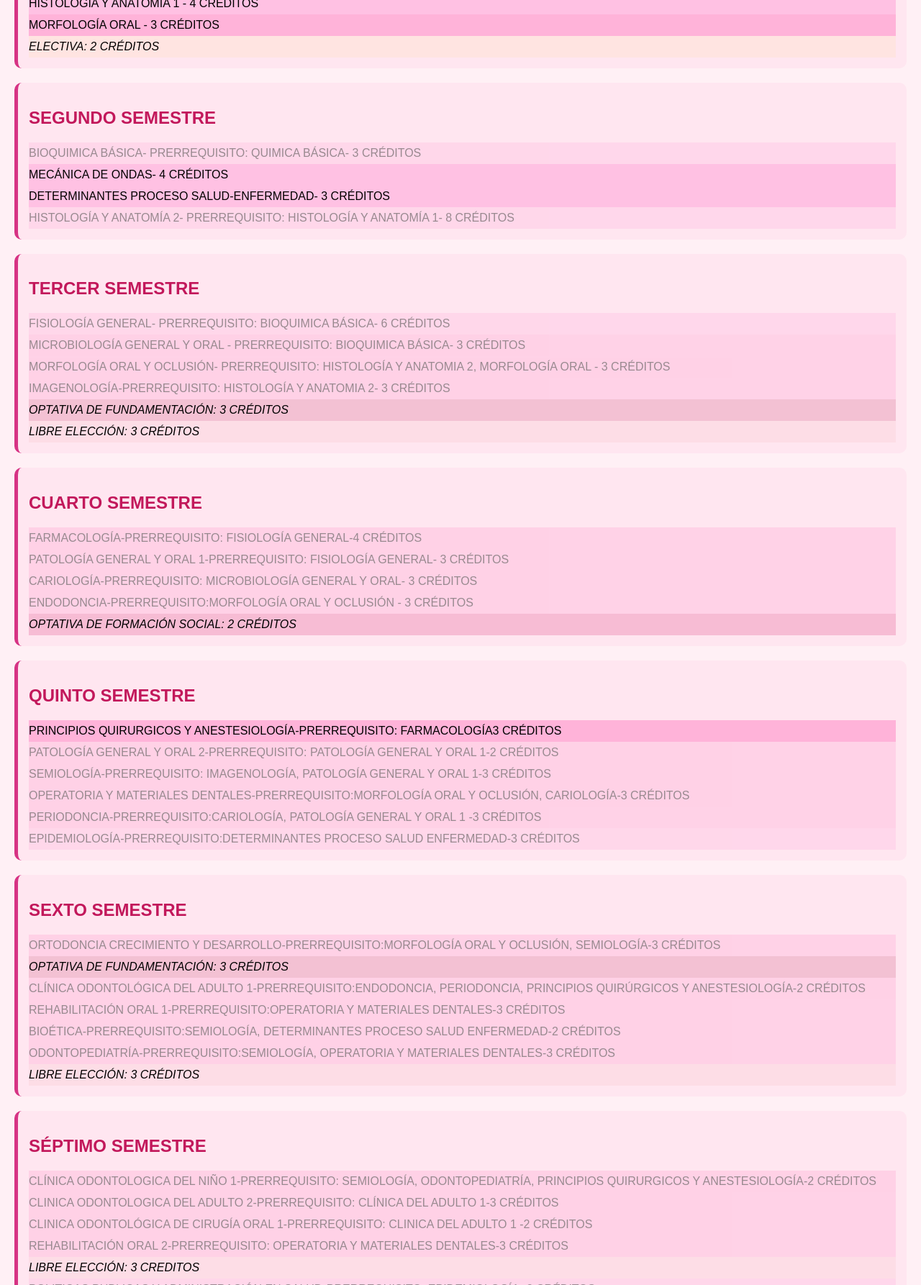
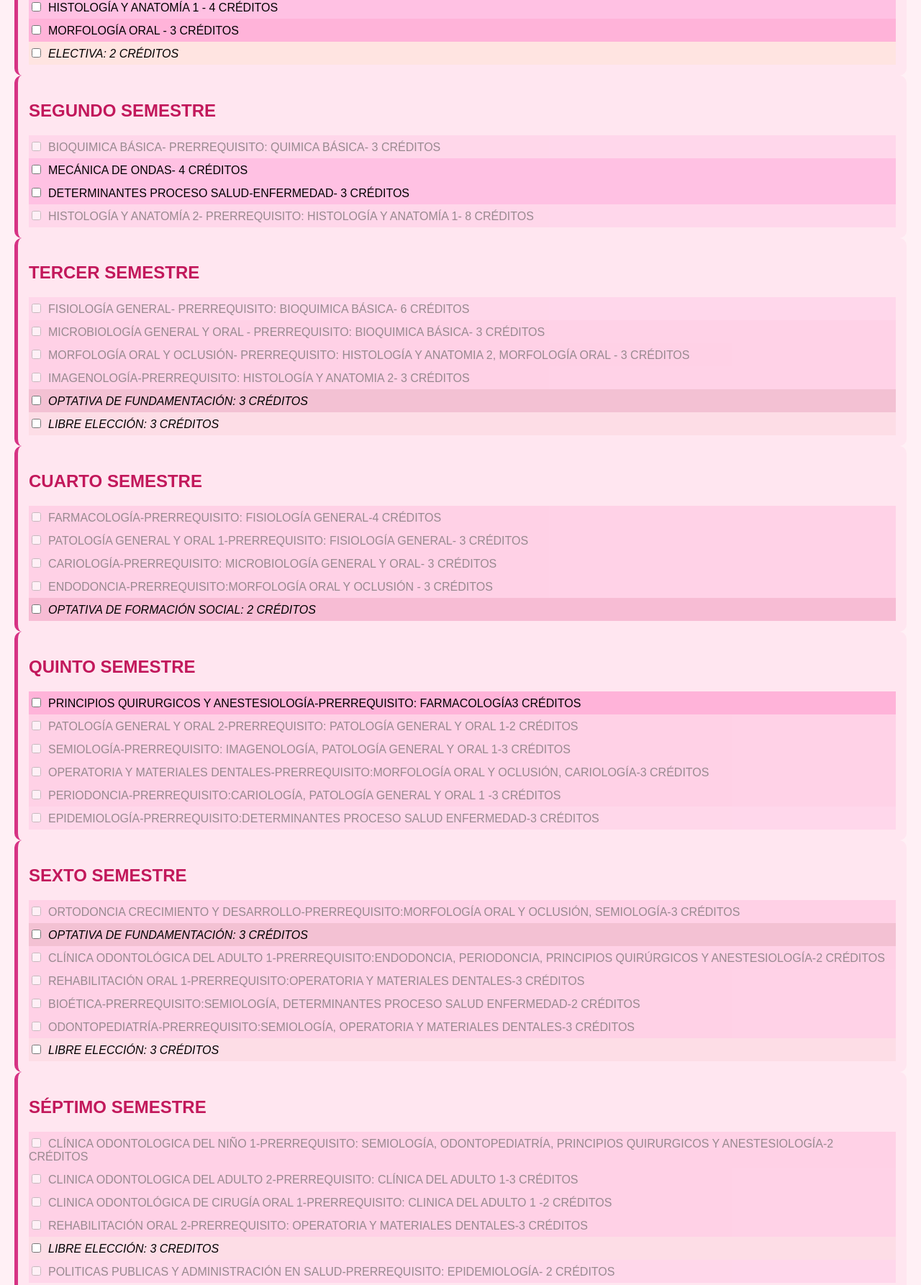
Before and after one commit to Valepri0311/MALLA-DEFINITIVA, a plain HTML site: page index.html in a window 1280 px wide. Shown: the part 265-2051 px from the top of the page at 72% size. Drawn offline with Linux system fonts and the light colour scheme.

Commit message:
Update index.html

```diff
--- a/index.html
+++ b/index.html
@@ -14,13 +14,24 @@
       text-align: center;
       color: #d63384;
     }
+    .malla-container {
+  display: flex;
+  flex-direction: row;
+  gap: 20px;
+  overflow-x: auto;
+  padding: 10px;
+}
+
 .semestre {
   background-color: #ffe6f0;
   border-left: 5px solid #d63384;
-      margin-bottom: 20px;
   padding: 15px;
   border-radius: 10px;
+  min-width: 300px;
+  flex: 0 0 auto;
+  margin-bottom: 0;
 }
+
     .semestre h2 {
       color: #c2185b;
     }
@@ -63,100 +74,100 @@
 
   <div class="semestre">
     <h2>PRIMER SEMESTRE</h2>
-    <div class="materia fundamentacion"><input type="checkbox" />QUIMICA BÁSICA- 3 CRÉDITOS</div>
-    <div class="materia fundamentacion">LOGICA INFORMAL- 3 CRÉDITOS</div>
-    <div class="materia fundamentacion">BIOLOGÍA CELULAR- 4 CRÉDITOS</div>
-    <div class="materia fundamentacion">HISTOLOGÍA Y ANATOMÍA 1 - 4 CRÉDITOS</div>
-    <div class="materia disciplinar">MORFOLOGÍA ORAL - 3 CRÉDITOS</div>
-    <div class="materia electiva">ELECTIVA: 2 CRÉDITOS</div>
+    <div class="materia fundamentacion"><input type="checkbox" /> QUIMICA BÁSICA- 3 CRÉDITOS</div>
+    <div class="materia fundamentacion"><input type="checkbox" />LOGICA INFORMAL- 3 CRÉDITOS</div>
+    <div class="materia fundamentacion"><input type="checkbox" />BIOLOGÍA CELULAR- 4 CRÉDITOS</div>
+    <div class="materia fundamentacion"><input type="checkbox" />HISTOLOGÍA Y ANATOMÍA 1 - 4 CRÉDITOS</div>
+    <div class="materia disciplinar"><input type="checkbox" />MORFOLOGÍA ORAL - 3 CRÉDITOS</div>
+    <div class="materia electiva"><input type="checkbox" />ELECTIVA: 2 CRÉDITOS</div>
   </div>
 
   <div class="semestre">
     <h2>SEGUNDO SEMESTRE</h2>
-    <div class="materia fundamentacion">BIOQUIMICA BÁSICA- PRERREQUISITO: QUIMICA BÁSICA- 3 CRÉDITOS</div>
-    <div class="materia fundamentacion">MECÁNICA DE ONDAS- 4 CRÉDITOS</div>
-    <div class="materia fundamentacion">DETERMINANTES PROCESO SALUD-ENFERMEDAD- 3 CRÉDITOS</div>
-    <div class="materia fundamentacion">HISTOLOGÍA Y ANATOMÍA 2- PRERREQUISITO: HISTOLOGÍA Y ANATOMÍA 1- 8 CRÉDITOS</div>
+    <div class="materia fundamentacion"><input type="checkbox" />BIOQUIMICA BÁSICA- PRERREQUISITO: QUIMICA BÁSICA- 3 CRÉDITOS</div>
+    <div class="materia fundamentacion"><input type="checkbox" />MECÁNICA DE ONDAS- 4 CRÉDITOS</div>
+    <div class="materia fundamentacion"><input type="checkbox" />DETERMINANTES PROCESO SALUD-ENFERMEDAD- 3 CRÉDITOS</div>
+    <div class="materia fundamentacion"><input type="checkbox" />HISTOLOGÍA Y ANATOMÍA 2- PRERREQUISITO: HISTOLOGÍA Y ANATOMÍA 1- 8 CRÉDITOS</div>
   </div>
 
   <div class="semestre">
     <h2>TERCER SEMESTRE</h2>
-    <div class="materia fundamentacion">FISIOLOGÍA GENERAL- PRERREQUISITO: BIOQUIMICA BÁSICA- 6 CRÉDITOS</div>
-    <div class="materia disciplinar">MICROBIOLOGÍA GENERAL Y ORAL - PRERREQUISITO: BIOQUIMICA BÁSICA- 3 CRÉDITOS</div>
-    <div class="materia disciplinar">MORFOLOGÍA ORAL Y OCLUSIÓN- PRERREQUISITO: HISTOLOGÍA Y ANATOMIA 2, MORFOLOGÍA ORAL - 3 CRÉDITOS</div>
-    <div class="materia disciplinar">IMAGENOLOGÍA-PRERREQUISITO: HISTOLOGÍA Y ANATOMIA 2- 3 CRÉDITOS</div>
-    <div class="materia opt-fund">OPTATIVA DE FUNDAMENTACIÓN: 3 CRÉDITOS</div>
-    <div class="materia libre">LIBRE ELECCIÓN: 3 CRÉDITOS</div>
+    <div class="materia fundamentacion"><input type="checkbox" />FISIOLOGÍA GENERAL- PRERREQUISITO: BIOQUIMICA BÁSICA- 6 CRÉDITOS</div>
+    <div class="materia disciplinar"><input type="checkbox" />MICROBIOLOGÍA GENERAL Y ORAL - PRERREQUISITO: BIOQUIMICA BÁSICA- 3 CRÉDITOS</div>
+    <div class="materia disciplinar"><input type="checkbox" />MORFOLOGÍA ORAL Y OCLUSIÓN- PRERREQUISITO: HISTOLOGÍA Y ANATOMIA 2, MORFOLOGÍA ORAL - 3 CRÉDITOS</div>
+    <div class="materia disciplinar"><input type="checkbox" />IMAGENOLOGÍA-PRERREQUISITO: HISTOLOGÍA Y ANATOMIA 2- 3 CRÉDITOS</div>
+    <div class="materia opt-fund"><input type="checkbox" />OPTATIVA DE FUNDAMENTACIÓN: 3 CRÉDITOS</div>
+    <div class="materia libre"><input type="checkbox" />LIBRE ELECCIÓN: 3 CRÉDITOS</div>
   </div>
 
   <div class="semestre">
     <h2>CUARTO SEMESTRE</h2>
-    <div class="materia disciplinar">FARMACOLOGÍA-PRERREQUISITO: FISIOLOGÍA GENERAL-4 CRÉDITOS</div>
-    <div class="materia disciplinar">PATOLOGÍA GENERAL Y ORAL 1-PRERREQUISITO: FISIOLOGÍA GENERAL- 3 CRÉDITOS</div>
-    <div class="materia disciplinar">CARIOLOGÍA-PRERREQUISITO: MICROBIOLOGÍA GENERAL Y ORAL- 3 CRÉDITOS</div>
-    <div class="materia disciplinar">ENDODONCIA-PRERREQUISITO:MORFOLOGÍA ORAL Y OCLUSIÓN - 3 CRÉDITOS</div>
-    <div class="materia opt-social">OPTATIVA DE FORMACIÓN SOCIAL: 2 CRÉDITOS</div>
+    <div class="materia disciplinar"><input type="checkbox" />FARMACOLOGÍA-PRERREQUISITO: FISIOLOGÍA GENERAL-4 CRÉDITOS</div>
+    <div class="materia disciplinar"><input type="checkbox" />PATOLOGÍA GENERAL Y ORAL 1-PRERREQUISITO: FISIOLOGÍA GENERAL- 3 CRÉDITOS</div>
+    <div class="materia disciplinar"><input type="checkbox" />CARIOLOGÍA-PRERREQUISITO: MICROBIOLOGÍA GENERAL Y ORAL- 3 CRÉDITOS</div>
+    <div class="materia disciplinar"><input type="checkbox" />ENDODONCIA-PRERREQUISITO:MORFOLOGÍA ORAL Y OCLUSIÓN - 3 CRÉDITOS</div>
+    <div class="materia opt-social"><input type="checkbox" />OPTATIVA DE FORMACIÓN SOCIAL: 2 CRÉDITOS</div>
   </div>
 
   <div class="semestre">
     <h2>QUINTO SEMESTRE</h2>
-    <div class="materia disciplinar">PRINCIPIOS QUIRURGICOS Y ANESTESIOLOGÍA-PRERREQUISITO: FARMACOLOGÍA3 CRÉDITOS</div>
-    <div class="materia disciplinar">PATOLOGÍA GENERAL Y ORAL 2-PRERREQUISITO: PATOLOGÍA GENERAL Y ORAL 1-2 CRÉDITOS</div>
-    <div class="materia disciplinar">SEMIOLOGÍA-PRERREQUISITO: IMAGENOLOGÍA, PATOLOGÍA GENERAL Y ORAL 1-3 CRÉDITOS</div>
-    <div class="materia disciplinar">OPERATORIA Y MATERIALES DENTALES-PRERREQUISITO:MORFOLOGÍA ORAL Y OCLUSIÓN, CARIOLOGÍA-3 CRÉDITOS</div>
-    <div class="materia disciplinar">PERIODONCIA-PRERREQUISITO:CARIOLOGÍA, PATOLOGÍA GENERAL Y ORAL 1 -3 CRÉDITOS</div>
-    <div class="materia fundamentacion">EPIDEMIOLOGÍA-PRERREQUISITO:DETERMINANTES PROCESO SALUD ENFERMEDAD-3 CRÉDITOS</div>
+    <div class="materia disciplinar"><input type="checkbox" />PRINCIPIOS QUIRURGICOS Y ANESTESIOLOGÍA-PRERREQUISITO: FARMACOLOGÍA3 CRÉDITOS</div>
+    <div class="materia disciplinar"><input type="checkbox" />PATOLOGÍA GENERAL Y ORAL 2-PRERREQUISITO: PATOLOGÍA GENERAL Y ORAL 1-2 CRÉDITOS</div>
+    <div class="materia disciplinar"><input type="checkbox" />SEMIOLOGÍA-PRERREQUISITO: IMAGENOLOGÍA, PATOLOGÍA GENERAL Y ORAL 1-3 CRÉDITOS</div>
+    <div class="materia disciplinar"><input type="checkbox" />OPERATORIA Y MATERIALES DENTALES-PRERREQUISITO:MORFOLOGÍA ORAL Y OCLUSIÓN, CARIOLOGÍA-3 CRÉDITOS</div>
+    <div class="materia disciplinar"><input type="checkbox" />PERIODONCIA-PRERREQUISITO:CARIOLOGÍA, PATOLOGÍA GENERAL Y ORAL 1 -3 CRÉDITOS</div>
+    <div class="materia fundamentacion"><input type="checkbox" />EPIDEMIOLOGÍA-PRERREQUISITO:DETERMINANTES PROCESO SALUD ENFERMEDAD-3 CRÉDITOS</div>
   </div>
 
   <div class="semestre">
     <h2>SEXTO SEMESTRE</h2>
-    <div class="materia disciplinar">ORTODONCIA CRECIMIENTO Y DESARROLLO-PRERREQUISITO:MORFOLOGÍA ORAL Y OCLUSIÓN, SEMIOLOGÍA-3 CRÉDITOS</div>
-    <div class="materia opt-fund">OPTATIVA DE FUNDAMENTACIÓN: 3 CRÉDITOS</div>
-    <div class="materia disciplinar">CLÍNICA ODONTOLÓGICA DEL ADULTO 1-PRERREQUISITO:ENDODONCIA, PERIODONCIA, PRINCIPIOS QUIRÚRGICOS Y ANESTESIOLOGÍA-2 CRÉDITOS</div>
-    <div class="materia disciplinar">REHABILITACIÓN ORAL 1-PRERREQUISITO:OPERATORIA Y MATERIALES DENTALES-3 CRÉDITOS</div>
-    <div class="materia disciplinar">BIOÉTICA-PRERREQUISITO:SEMIOLOGÍA, DETERMINANTES PROCESO SALUD ENFERMEDAD-2 CRÉDITOS</div>
-    <div class="materia disciplinar">ODONTOPEDIATRÍA-PRERREQUISITO:SEMIOLOGÍA, OPERATORIA Y MATERIALES DENTALES-3 CRÉDITOS</div>
-    <div class="materia libre">LIBRE ELECCIÓN: 3 CRÉDITOS</div>
+    <div class="materia disciplinar"><input type="checkbox" />ORTODONCIA CRECIMIENTO Y DESARROLLO-PRERREQUISITO:MORFOLOGÍA ORAL Y OCLUSIÓN, SEMIOLOGÍA-3 CRÉDITOS</div>
+    <div class="materia opt-fund"><input type="checkbox" />OPTATIVA DE FUNDAMENTACIÓN: 3 CRÉDITOS</div>
+    <div class="materia disciplinar"><input type="checkbox" />CLÍNICA ODONTOLÓGICA DEL ADULTO 1-PRERREQUISITO:ENDODONCIA, PERIODONCIA, PRINCIPIOS QUIRÚRGICOS Y ANESTESIOLOGÍA-2 CRÉDITOS</div>
+    <div class="materia disciplinar"><input type="checkbox" />REHABILITACIÓN ORAL 1-PRERREQUISITO:OPERATORIA Y MATERIALES DENTALES-3 CRÉDITOS</div>
+    <div class="materia disciplinar"><input type="checkbox" />BIOÉTICA-PRERREQUISITO:SEMIOLOGÍA, DETERMINANTES PROCESO SALUD ENFERMEDAD-2 CRÉDITOS</div>
+    <div class="materia disciplinar"><input type="checkbox" />ODONTOPEDIATRÍA-PRERREQUISITO:SEMIOLOGÍA, OPERATORIA Y MATERIALES DENTALES-3 CRÉDITOS</div>
+    <div class="materia libre"><input type="checkbox" />LIBRE ELECCIÓN: 3 CRÉDITOS</div>
   </div>
 
   <div class="semestre">
     <h2>SÉPTIMO SEMESTRE</h2>
-    <div class="materia disciplinar">CLÍNICA ODONTOLOGICA DEL NIÑO 1-PRERREQUISITO: SEMIOLOGÍA, ODONTOPEDIATRÍA, PRINCIPIOS QUIRURGICOS Y ANESTESIOLOGÍA-2 CRÉDITOS</div>
-    <div class="materia disciplinar">CLINICA ODONTOLOGICA DEL ADULTO 2-PRERREQUISITO: CLÍNICA DEL ADULTO 1-3 CRÉDITOS</div>
-    <div class="materia disciplinar">CLINICA ODONTOLÓGICA DE CIRUGÍA ORAL 1-PRERREQUISITO: CLINICA DEL ADULTO 1 -2 CRÉDITOS</div>
-    <div class="materia disciplinar">REHABILITACIÓN ORAL 2-PRERREQUISITO: OPERATORIA Y MATERIALES DENTALES-3 CRÉDITOS</div>
-    <div class="materia libre">LIBRE ELECCIÓN: 3 CREDITOS</div>
-    <div class="materia fundamentacion">POLITICAS PUBLICAS Y ADMINISTRACIÓN EN SALUD-PRERREQUISITO: EPIDEMIOLOGÍA- 2 CRÉDITOS</div>
+    <div class="materia disciplinar"><input type="checkbox" />CLÍNICA ODONTOLOGICA DEL NIÑO 1-PRERREQUISITO: SEMIOLOGÍA, ODONTOPEDIATRÍA, PRINCIPIOS QUIRURGICOS Y ANESTESIOLOGÍA-2 CRÉDITOS</div>
+    <div class="materia disciplinar"><input type="checkbox" />CLINICA ODONTOLOGICA DEL ADULTO 2-PRERREQUISITO: CLÍNICA DEL ADULTO 1-3 CRÉDITOS</div>
+    <div class="materia disciplinar"><input type="checkbox" />CLINICA ODONTOLÓGICA DE CIRUGÍA ORAL 1-PRERREQUISITO: CLINICA DEL ADULTO 1 -2 CRÉDITOS</div>
+    <div class="materia disciplinar"><input type="checkbox" />REHABILITACIÓN ORAL 2-PRERREQUISITO: OPERATORIA Y MATERIALES DENTALES-3 CRÉDITOS</div>
+    <div class="materia libre"><input type="checkbox" />LIBRE ELECCIÓN: 3 CREDITOS</div>
+    <div class="materia fundamentacion"><input type="checkbox" />POLITICAS PUBLICAS Y ADMINISTRACIÓN EN SALUD-PRERREQUISITO: EPIDEMIOLOGÍA- 2 CRÉDITOS</div>
   </div>
 
   <div class="semestre">
     <h2>OCTAVO SEMESTRE</h2>
-    <div class="materia disciplinar">CLINICA ODONTOLÓGICA DEL NIÑO 2-PRERREQUISITO:CLÍNICA ODONTOLÓGICA DEL NIÑO 1-3 CRÉDITOS</div>
-    <div class="materia disciplinar">CLINICA ODONTOLÓGICA DE ORTODONCIA 1-PRERREQUISITO:ORTODONCIA CRECIMIENTO Y DESARROLLO, CLINICA ODONTOLOGICA DEL NIÑO 1- 1 CRÉDITO</div>
-    <div class="materia disciplinar">CLÍNICA ODONTOLÓGICA DE CIRUGIA ORAL 2-PRERREQUISITO:CLINICA DE CIRUGÍA ORAL 1 -2 CRÉDITOS</div>
-    <div class="materia disciplinar">CLINICA ODONTOLÓGICA DEL ADULTO 3-PRERREQUISITO: CLINICA ODONTOLOGICA DEL ADULTO 2, REHABILITACIÓN ORAL 2 -3 CRÉDITOS</div>
-    <div class="materia opt-fund">OPTATIVA DE PRINCIPIOS ODONTOLÓGICOS- 2 CRÉDITOS</div>
-    <div class="materia libre">LIBRE ELECCIÓN: 3 CRÉDITOS</div>
-    <div class="materia libre">LIBRE ELECCIÓN: 3 CRÉDITOS</div>
+    <div class="materia disciplinar"><input type="checkbox" />CLINICA ODONTOLÓGICA DEL NIÑO 2-PRERREQUISITO:CLÍNICA ODONTOLÓGICA DEL NIÑO 1-3 CRÉDITOS</div>
+    <div class="materia disciplinar"><input type="checkbox" />CLINICA ODONTOLÓGICA DE ORTODONCIA 1-PRERREQUISITO:ORTODONCIA CRECIMIENTO Y DESARROLLO, CLINICA ODONTOLOGICA DEL NIÑO 1- 1 CRÉDITO</div>
+    <div class="materia disciplinar"><input type="checkbox" />CLÍNICA ODONTOLÓGICA DE CIRUGIA ORAL 2-PRERREQUISITO:CLINICA DE CIRUGÍA ORAL 1 -2 CRÉDITOS</div>
+    <div class="materia disciplinar"><input type="checkbox" />CLINICA ODONTOLÓGICA DEL ADULTO 3-PRERREQUISITO: CLINICA ODONTOLOGICA DEL ADULTO 2, REHABILITACIÓN ORAL 2 -3 CRÉDITOS</div>
+    <div class="materia opt-fund"><input type="checkbox" />OPTATIVA DE PRINCIPIOS ODONTOLÓGICOS- 2 CRÉDITOS</div>
+    <div class="materia libre"><input type="checkbox" />LIBRE ELECCIÓN: 3 CRÉDITOS</div>
+    <div class="materia libre"><input type="checkbox" />LIBRE ELECCIÓN: 3 CRÉDITOS</div>
   </div>
 
   <div class="semestre">
     <h2>NOVENO SEMESTRE</h2>
-    <div class="materia disciplinar">CLÍNICA ODONTOLÓGICA DE ORTODONCIA 2-PRERREQUISITO: CLINICA ODONTOLOGIA DE ORTODONCIA 1 -3 CRÉDITOS</div>
-    <div class="materia disciplinar">CLINICA ODONTOLÓGICA DEL ADULTO MAYOR-PRERREQUISITO: CLINICA DEL ADULTO 2, REHABILITACIÓN ORAL 2- 2 CRÉDITOS</div>
-    <div class="materia disciplinar">CLINICA ODONTOLÓGICA DEL ADULTO 4-PRERREQUISITO:CLINICA DEL ADULTO 2, REHABILITACIÓN ORAL 2 -3 CRÉDITOS</div>
-    <div class="materia fundamentacion">SALUD PÚBLICA-PRERREQUISITO:POLITICAS PUBLICAS Y ADMINISTRACIÓN EN SALUD, EPIDEMIOLOGÍA -2 CRÉDITOS</div>
-    <div class="materia opt-fund">OPTATIVA DE INDAGACIÓN E INVESTIGACIÓN: 3 CRÉDITOS</div>
-    <div class="materia electiva">ELECTIVA DE PROFUNDIZACIÓN: 6 CRÉDITOS</div>
+    <div class="materia disciplinar"><input type="checkbox" />CLÍNICA ODONTOLÓGICA DE ORTODONCIA 2-PRERREQUISITO: CLINICA ODONTOLOGIA DE ORTODONCIA 1 -3 CRÉDITOS</div>
+    <div class="materia disciplinar"><input type="checkbox" />CLINICA ODONTOLÓGICA DEL ADULTO MAYOR-PRERREQUISITO: CLINICA DEL ADULTO 2, REHABILITACIÓN ORAL 2- 2 CRÉDITOS</div>
+    <div class="materia disciplinar"><input type="checkbox" />CLINICA ODONTOLÓGICA DEL ADULTO 4-PRERREQUISITO:CLINICA DEL ADULTO 2, REHABILITACIÓN ORAL 2 -3 CRÉDITOS</div>
+    <div class="materia fundamentacion"><input type="checkbox" />SALUD PÚBLICA-PRERREQUISITO:POLITICAS PUBLICAS Y ADMINISTRACIÓN EN SALUD, EPIDEMIOLOGÍA -2 CRÉDITOS</div>
+    <div class="materia opt-fund"><input type="checkbox" />OPTATIVA DE INDAGACIÓN E INVESTIGACIÓN: 3 CRÉDITOS</div>
+    <div class="materia electiva"><input type="checkbox" />ELECTIVA DE PROFUNDIZACIÓN: 6 CRÉDITOS</div>
   </div>
 
   <div class="semestre">
     <h2>DÉCIMO SEMESTRE</h2>
-    <div class="materia disciplinar">CLÍNICA DE ODONTOLOGÍA HOSPITALARIA-PRERREQUISITO:CLÍNICA ODONTOLÓGICA DEL NIÑO 2- 2 CRÉDITOS</div>
-    <div class="materia disciplinar">TRABAJO DE GRADO: 6 CRÉDITOS</div>
-    <div class="materia libre">LIBRE ELECCIÓN: 3 CRÉDITOS</div>
-    <div class="materia libre">LIBRE ELECCIÓN: 3 CRÉDITOS</div>
-    <div class="materia electiva">ELECTIVA DE PROFUNDIZACIÓN: 6 CRÉDITOS</div>
+    <div class="materia disciplinar"><input type="checkbox" />CLÍNICA DE ODONTOLOGÍA HOSPITALARIA-PRERREQUISITO:CLÍNICA ODONTOLÓGICA DEL NIÑO 2- 2 CRÉDITOS</div>
+    <div class="materia disciplinar"><input type="checkbox" />TRABAJO DE GRADO: 6 CRÉDITOS</div>
+    <div class="materia libre"><input type="checkbox" />LIBRE ELECCIÓN: 3 CRÉDITOS</div>
+    <div class="materia libre"><input type="checkbox" />LIBRE ELECCIÓN: 3 CRÉDITOS</div>
+    <div class="materia electiva"><input type="checkbox" />ELECTIVA DE PROFUNDIZACIÓN: 6 CRÉDITOS</div>
   </div>
 
 <script>
@@ -193,6 +204,40 @@
       });
     });
   });
+  // Guardar y cargar estado con localStorage
+const STORAGE_KEY = "mallaCheckState";
+
+function guardarEstado() {
+  const estado = {};
+  document.querySelectorAll('.materia input[type="checkbox"]').forEach(cb => {
+    const clave = cb.parentElement.dataset.clave;
+    estado[clave] = cb.checked;
+  });
+  localStorage.setItem(STORAGE_KEY, JSON.stringify(estado));
+}
+
+function cargarEstado() {
+  const estadoGuardado = localStorage.getItem(STORAGE_KEY);
+  if (!estadoGuardado) return;
+
+  const estado = JSON.parse(estadoGuardado);
+  document.querySelectorAll('.materia input[type="checkbox"]').forEach(cb => {
+    const clave = cb.parentElement.dataset.clave;
+    if (estado[clave]) {
+      cb.checked = true;
+      cb.dispatchEvent(new Event("change")); // activa prerrequisitos y tachado
+    }
+  });
+}
+
+// Vincular eventos
+document.querySelectorAll('.materia input[type="checkbox"]').forEach(cb => {
+  cb.addEventListener("change", guardarEstado);
+});
+
+// Cargar al iniciar
+cargarEstado();
+
 </script>
 </body>
 </html>
```
Lines whose indentation alone changed are shown as unchanged.
